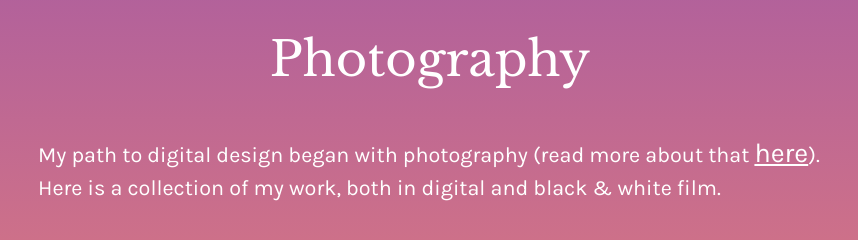
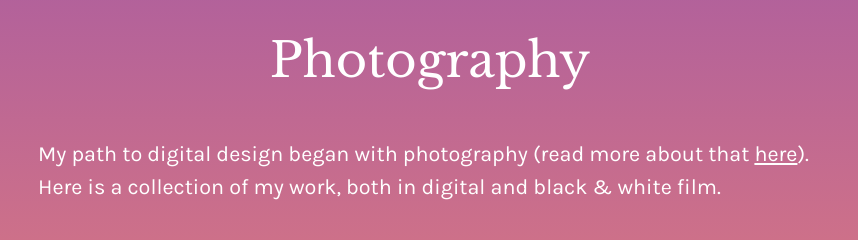
Before and after one commit to sally2gendman/sally2gendman.github.io, a plain HTML site: page index.html in a window 1280 px wide. Shown: the part 2840-3080 px from the top of the page, 210-1068 px from the left. Drawn offline with nearby package versions, Linux system fonts and the light colour scheme.

Commit message:
text style change

```diff
--- a/css/styles.css
+++ b/css/styles.css
@@ -370,6 +370,10 @@ a {
 	font-size: 1.25em;
 }
 
+p > a {
+	font-size: 1em;
+}
+
 .underline {
 	text-decoration: underline;
 }
```
